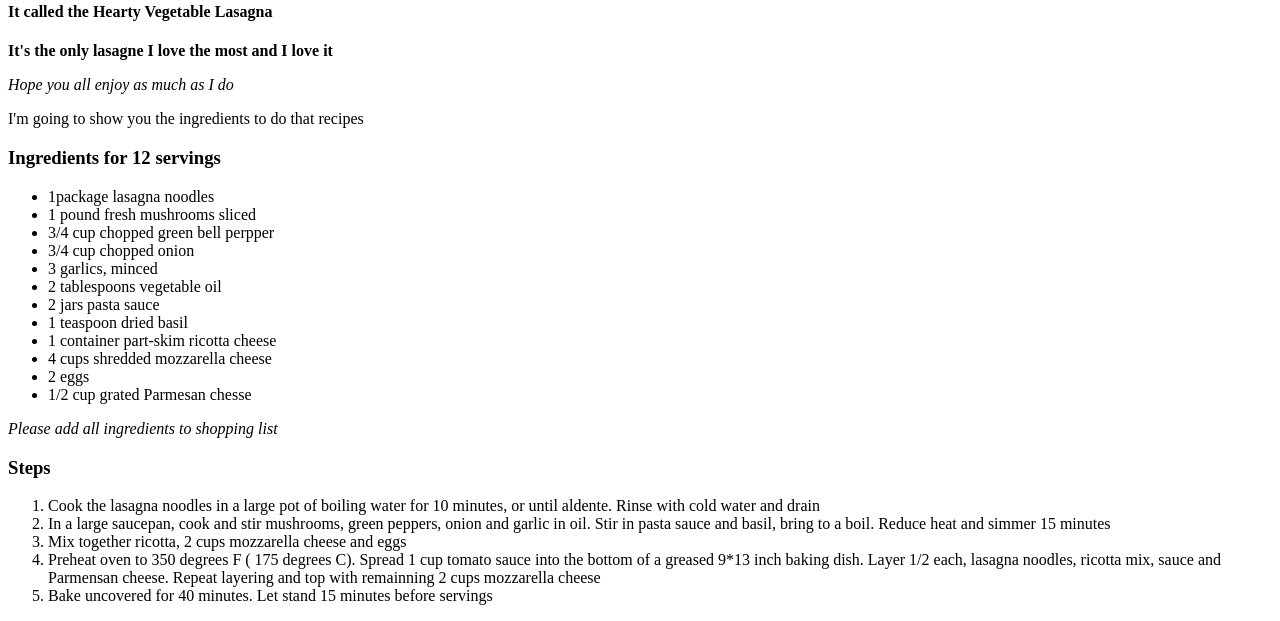
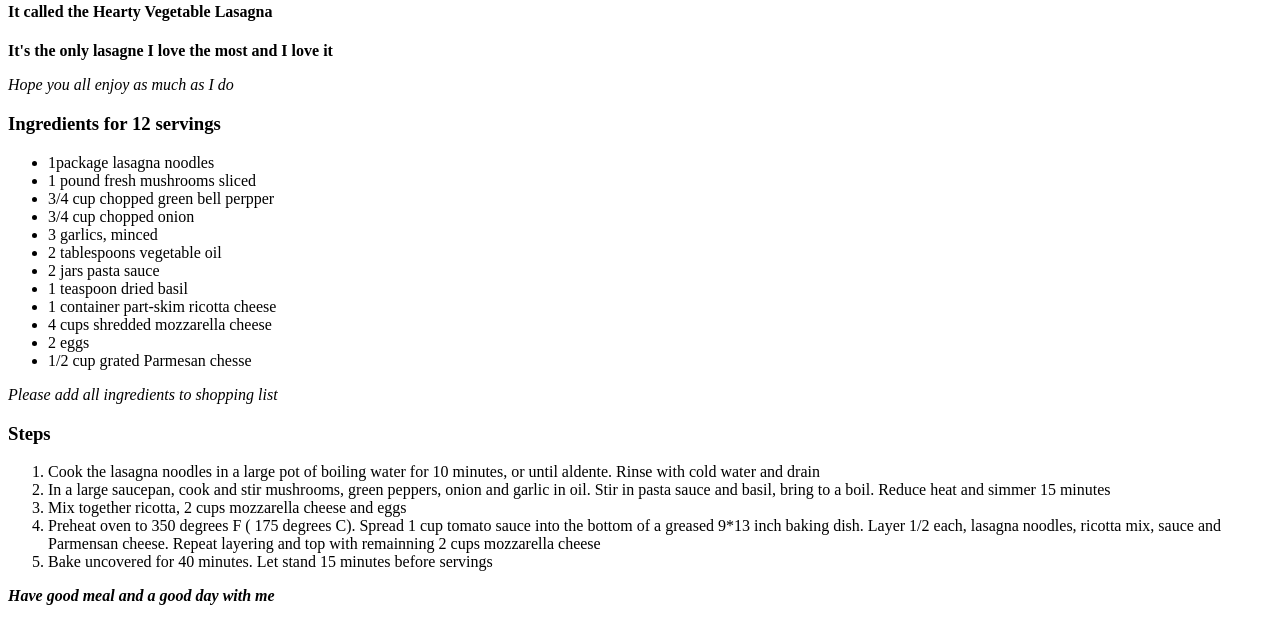
Before and after one commit to minhquan-Hoang95/odin-recipes, a plain HTML site: page recipes/lasagna.html in a window 1280 px wide. Shown: the part 402-1023 px from the top of the page. Drawn offline with Linux system fonts and the light colour scheme.

Commit message:
Edit lasagna.html

```diff
--- a/recipes/lasagna.html
+++ b/recipes/lasagna.html
@@ -12,7 +12,7 @@
         <h4>It called the Hearty Vegetable Lasagna</h4>
         <p><strong>It's the only lasagne I love the most and I love it</strong></p>
         <p><em>Hope you all enjoy as much as I do</em></p>
-        <p> I'm going to show you the ingredients to do that recipes </p>
+
         <h3>Ingredients for 12 servings</h3>
         <ul>
             <li>1package lasagna noodles</li>
@@ -38,6 +38,6 @@
             <li>Preheat oven to 350 degrees F ( 175 degrees C). Spread 1 cup tomato sauce into the bottom of a greased 9*13 inch baking dish. Layer 1/2 each, lasagna noodles, ricotta mix, sauce and Parmensan cheese. Repeat layering and top with remainning 2 cups mozzarella cheese</li>
             <li>Bake uncovered for 40 minutes. Let stand 15 minutes before servings</li>
         </ol>
-
+        <p><strong><em>Have good meal and a good day with  me</em></strong></p>
     </body>
 </html>
```
Also changed, not shown: recipes/chicken.html (+1 -2 lines), recipes/steak.html (+1 -2 lines).
